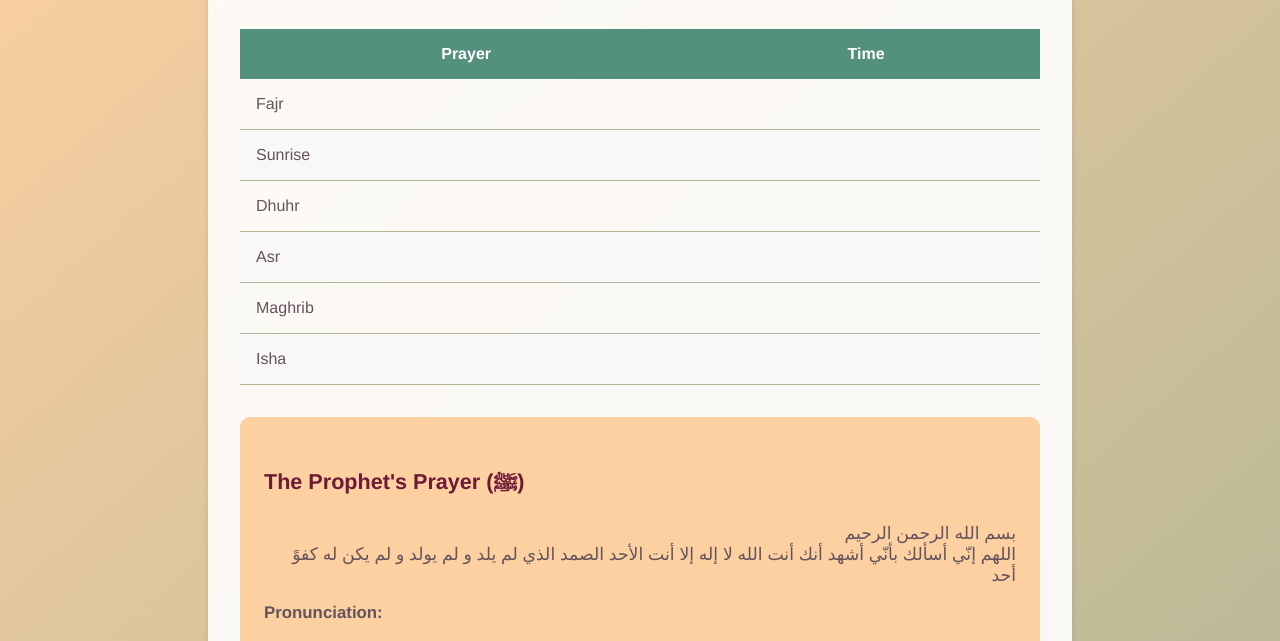
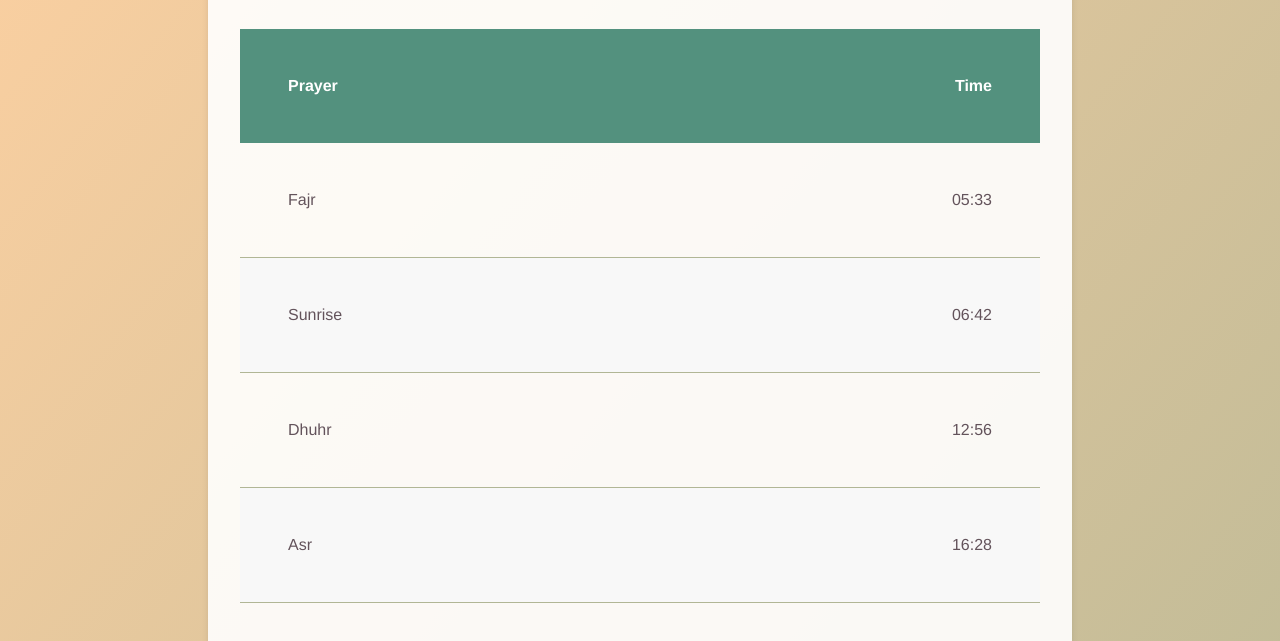
Before and after one commit to Dave-Vermeulen/Prayer-Times, a plain HTML site: page prayer-times/prayer_times.html in a window 1280 px wide. Shown: the part 152-793 px from the top of the page. Drawn offline with Linux system fonts and the light colour scheme.

Commit message:
timigs displaying. alignment on css corrected

```diff
--- a/prayer-times/prayer_times.html
+++ b/prayer-times/prayer_times.html
@@ -28,11 +28,20 @@
              th {
              background: #53917e;
              color: white;
-             padding: 1rem;
+             padding: 3rem;
+             text-align: left;
              }
              td {
-             padding: 1rem;
+             padding: 3rem;
+             text-align: left;
              border-bottom: 1px solid #b1b695;
+             }
+             th:nth-child(1), td:nth-child(1) {
+             width: 40%;
+             }
+             th:nth-child(2), td:nth-child(2) {
+             width: 60%;
+             text-align: right;
              }
              tr:nth-child(even) {
              background: #f8f8f8;
@@ -49,5 +58,4 @@
              text-align: right;
              direction: rtl;
              margin: 1rem 0;
-             }</style></head><body><div class="container"><h1>🕌 Cape Town Prayer Times</h1><table><thead><tr><th>Prayer</th><th>Time</th></tr></thead><tbody><tr><td>Fajr</td><td></td></tr><tr><td>Sunrise</td><td></td></tr><tr><td>Dhuhr</td><td></td></tr><tr><td>Asr</td><td></td></tr><tr><td>Maghrib</td><td></td></tr><tr><td>Isha</td><td></td></tr></tbody></table><div class="prayer-text"><h2 style="color: #6d1a36;">The Prophet's Prayer (ﷺ)</h2><div class="arabic">بسم الله الرحمن الرحيم<br/>
-       اللهم إنّي أسألك بأنّي أشهد أنك أنت الله لا إله إلا أنت الأحد الصمد الذي لم يلد و لم يولد و لم يكن له كفوً أحد</div><h3>Pronunciation:</h3>ALLAHUMMA INNI AS ALUKA BI ANNI ASH-HADDU INNAKA ANTALLA-HA LA ILAHA ILLA ANTAL AHADUS-SAMAD-ALLAZEE LAM YA LID WA LAM YOO LAD WA LAM YA KULLAHOO KUFUWWAN AHAD<h3>Translation:</h3>O ALLAH, I PRAY TO YOU ON THE STRENGTH THAT I BEAR WITNESS THAT YOU ALONE ARE ALLAH AND THAT THERE IS NONE WORTHY OF WORSHIP EXCEPT YOU. YOU ARE ONE AND INDEPENDENT. NO ONE WAS BORN OF YOU NOR WERE YOU BORN TO ANYONE AND THERE IS NONE THE EQUAL OF YOU.<p style="margin-top: 1rem; font-style: italic;">After this say: La ilaha illa Anta Subhanaka Inni Kuntu Mina Dzhaaalimeen.<br>Translation: There is no deity except You, exalted are You. Indeed, I have been of the wrongdoers.Then Say: Ya Hannan Ya Mannan Ya Dhū-l-Jalāli wa-l-’ikrām<br>Translation: O Most Gracious, O Bestower, O Possessor of Majesty and Honor.</p></div></div></body></html>
+             }</style></head><body><div class="container"><h1>🕌 Cape Town Prayer Times</h1><table><thead><tr><th>Prayer</th><th>Time</th></tr></thead><tbody><tr><td>Fajr</td><td>05:33</td></tr><tr><td>Sunrise</td><td>06:42</td></tr><tr><td>Dhuhr</td><td>12:56</td></tr><tr><td>Asr</td><td>16:28</td></tr><tr><td>Maghrib</td><td>19:09</td></tr><tr><td>Isha</td><td>20:18</td></tr></tbody></table><div class="prayer-text"><h2 style="color: #6d1a36;">The Prophet's Prayer (ﷺ)</h2><div class="arabic">بسم الله الرحمن الرحيم<br>اللهم إنّي أسألك بأنّي أشهد أنك أنت الله لا إله إلا أنت الأحد الصمد الذي لم يلد و لم يولد و لم يكن له كفوً أحد</div><h3>Pronunciation:</h3>ALLAHUMMA INNI AS ALUKA BI ANNI ASH-HADDU INNAKA ANTALLA-HA LA ILAHA ILLA ANTAL AHADUS-SAMAD-ALLAZEE LAM YA LID WA LAM YOO LAD WA LAM YA KULLAHOO KUFUWWAN AHAD<h3>Translation:</h3>O ALLAH, I PRAY TO YOU ON THE STRENGTH THAT I BEAR WITNESS THAT YOU ALONE ARE ALLAH AND THAT THERE IS NONE WORTHY OF WORSHIP EXCEPT YOU. YOU ARE ONE AND INDEPENDENT. NO ONE WAS BORN OF YOU NOR WERE YOU BORN TO ANYONE AND THERE IS NONE THE EQUAL OF YOU.<p style="margin-top: 1rem; font-style: italic;">After this say: La ilaha illa Anta Subhanaka Inni Kuntu Mina Dzhaaalimeen.<br>Translation: There is no deity except You, exalted are You. Indeed, I have been of the wrongdoers.<br>Then Say: Ya Hannan Ya Mannan Ya Dhū-l-Jalāli wa-l-’ikrām<br>Translation: O Most Gracious, O Bestower, O Possessor of Majesty and Honor.</p></div></div></body></html>
```
Also changed, not shown: 2 other files.
